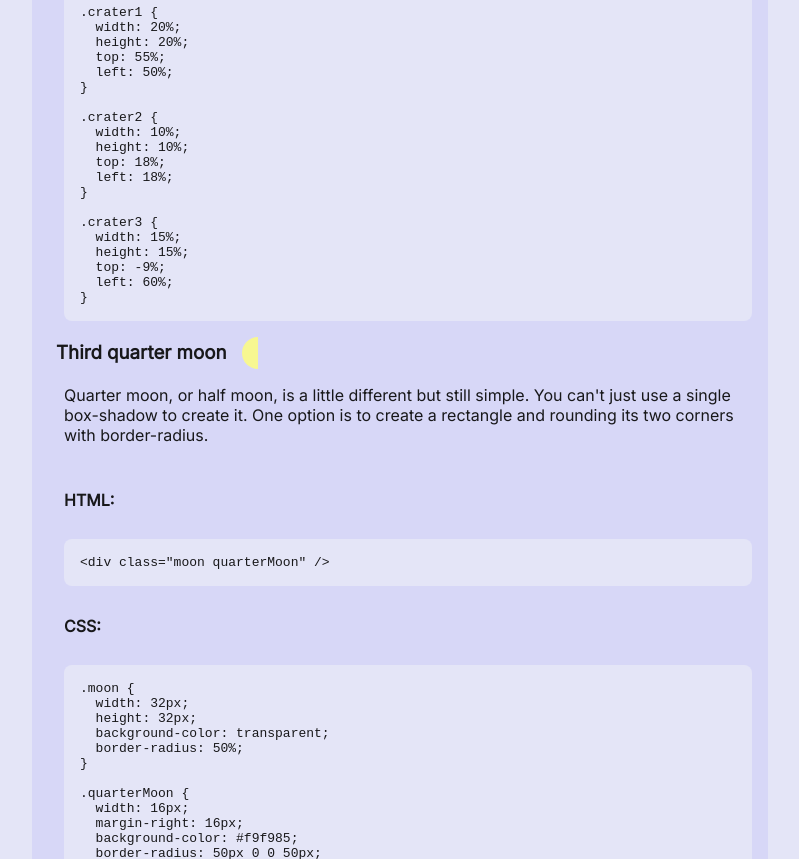
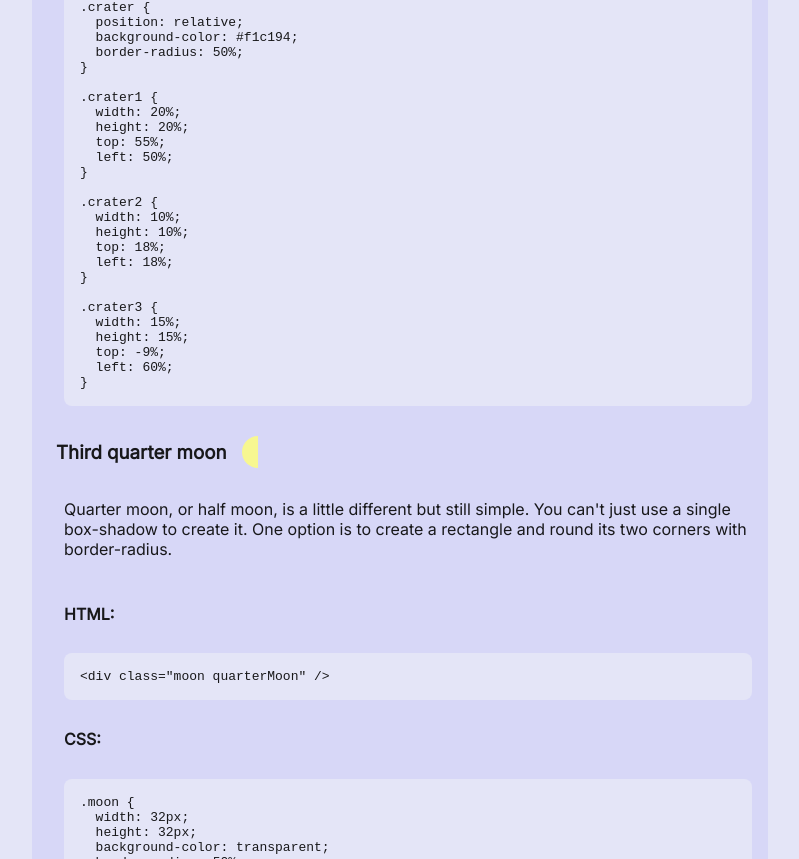
Before and after one commit to veeraalt/portfolio, a React (Vite) app: page /cssart in a window 1280 px wide. Shown: the part 1941-2800 px from the top of the page, without its empty margins (240-1039 px from the left). Built offline with nearby package versions, Linux system fonts and the light colour scheme.

Commit message:
Fix typo (#50)

```diff
--- a/src/locales/en.json
+++ b/src/locales/en.json
@@ -90,7 +90,7 @@
     },
     "quarterMoon": {
       "title": "Third quarter moon",
-      "description": "Quarter moon, or half moon, is a little different but still simple. You can't just use a single box-shadow to create it. One option is to create a rectangle and rounding its two corners with border-radius."
+      "description": "Quarter moon, or half moon, is a little different but still simple. You can't just use a single box-shadow to create it. One option is to create a rectangle and round its two corners with border-radius."
     }
   }
 }
--- a/src/views/artView/ArtView.css
+++ b/src/views/artView/ArtView.css
@@ -9,11 +9,6 @@
   flex-direction: row;
   align-items: center;
   gap: var(--spacing-m);
-  margin-right: var(--spacing-s);
-}
-
-.cardTitleContainer h3 {
-  margin: 0;
 }
 
 .cardContentContainer {
```
